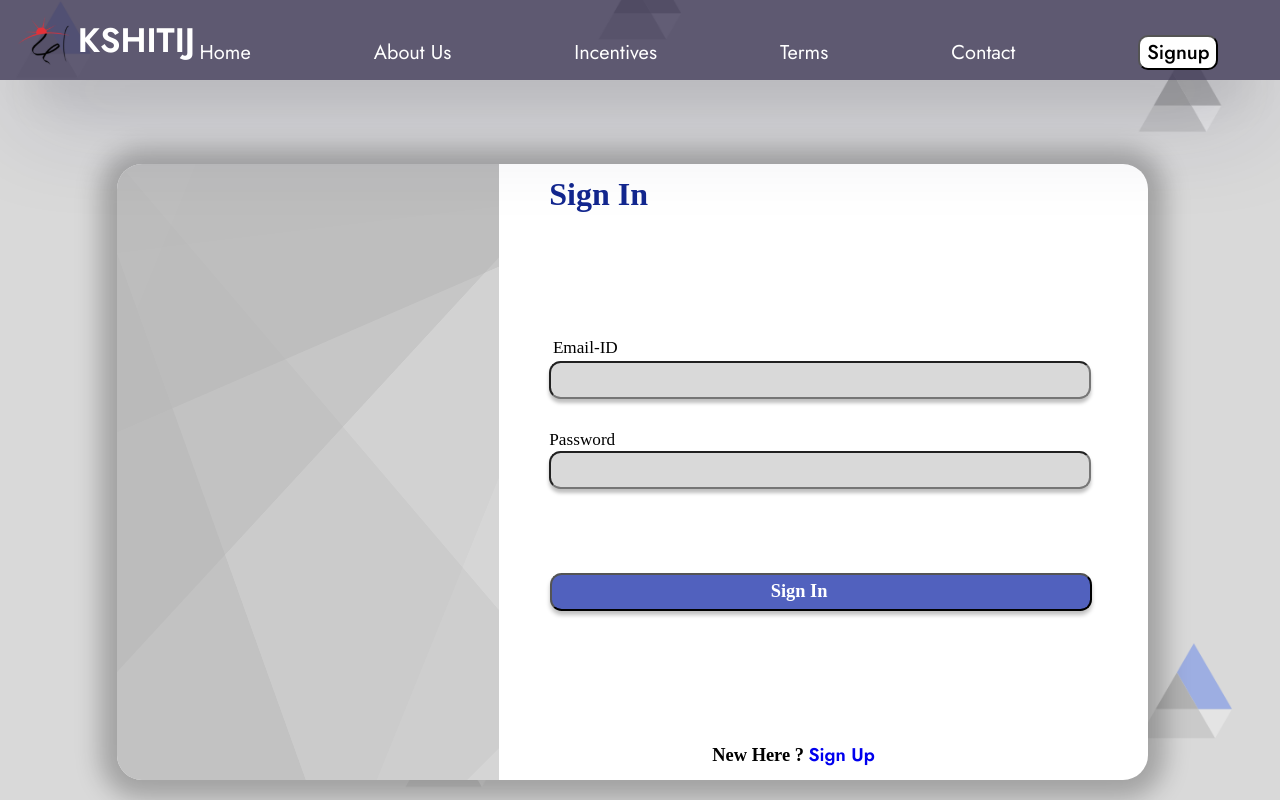
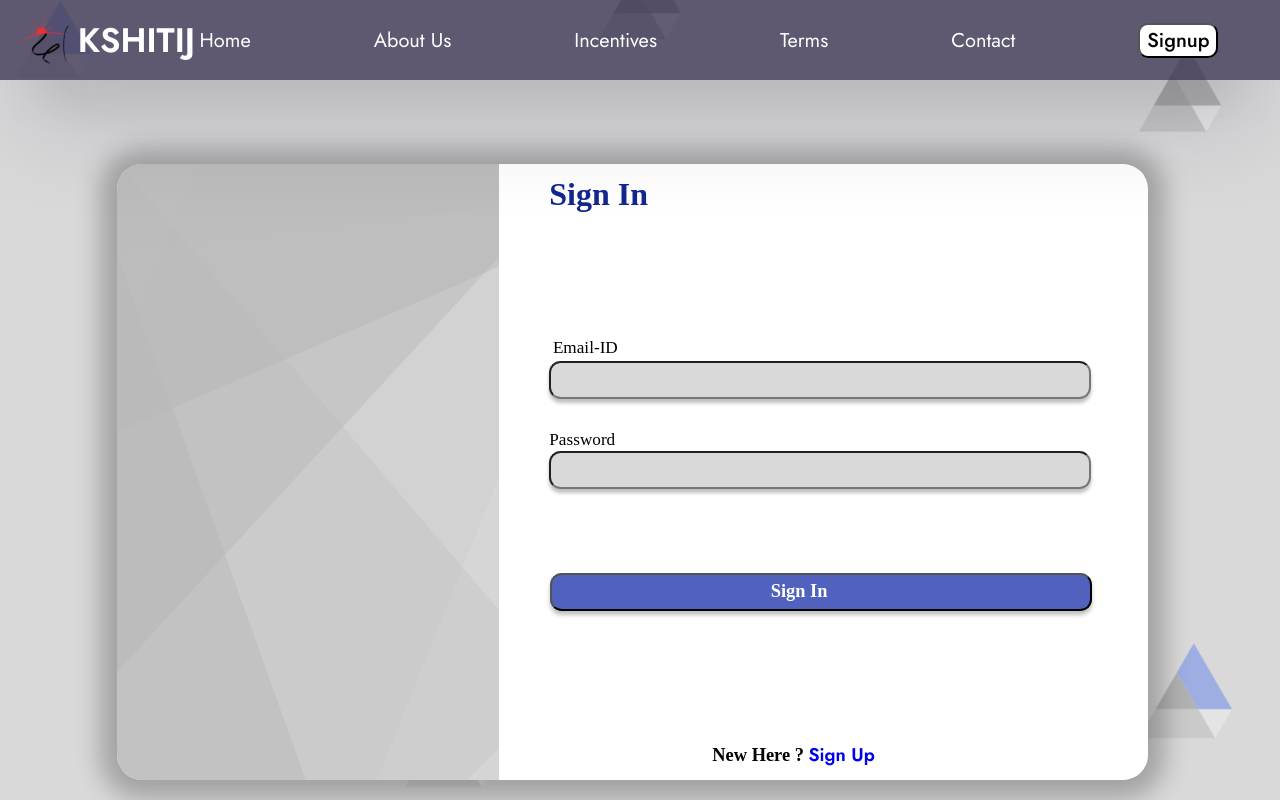
Before and after one commit to ipash185/CA_Portal_24, a React (Create React App) app: page /SignIn in a window 1280 px wide. Built offline with nearby package versions, Linux system fonts and the light colour scheme; no server answers.

Commit message:
gave padding to navbar li

```diff
--- a/src/components/navbar/navbar.module.css
+++ b/src/components/navbar/navbar.module.css
@@ -14,6 +14,7 @@ html {
 
 a {
   text-decoration: none;
+
 }
 
 li {
@@ -96,6 +97,7 @@ li {
   flex-direction: row;
   justify-content: space-between;
   align-items: center;
+  padding-bottom: 1.2em;
 }
 
 
@@ -103,6 +105,7 @@ li {
   text-transform: capitalize;
   color: white;
   transition: 0.5s;
+
 
 }
 .menu_link ul li a:hover {
```
